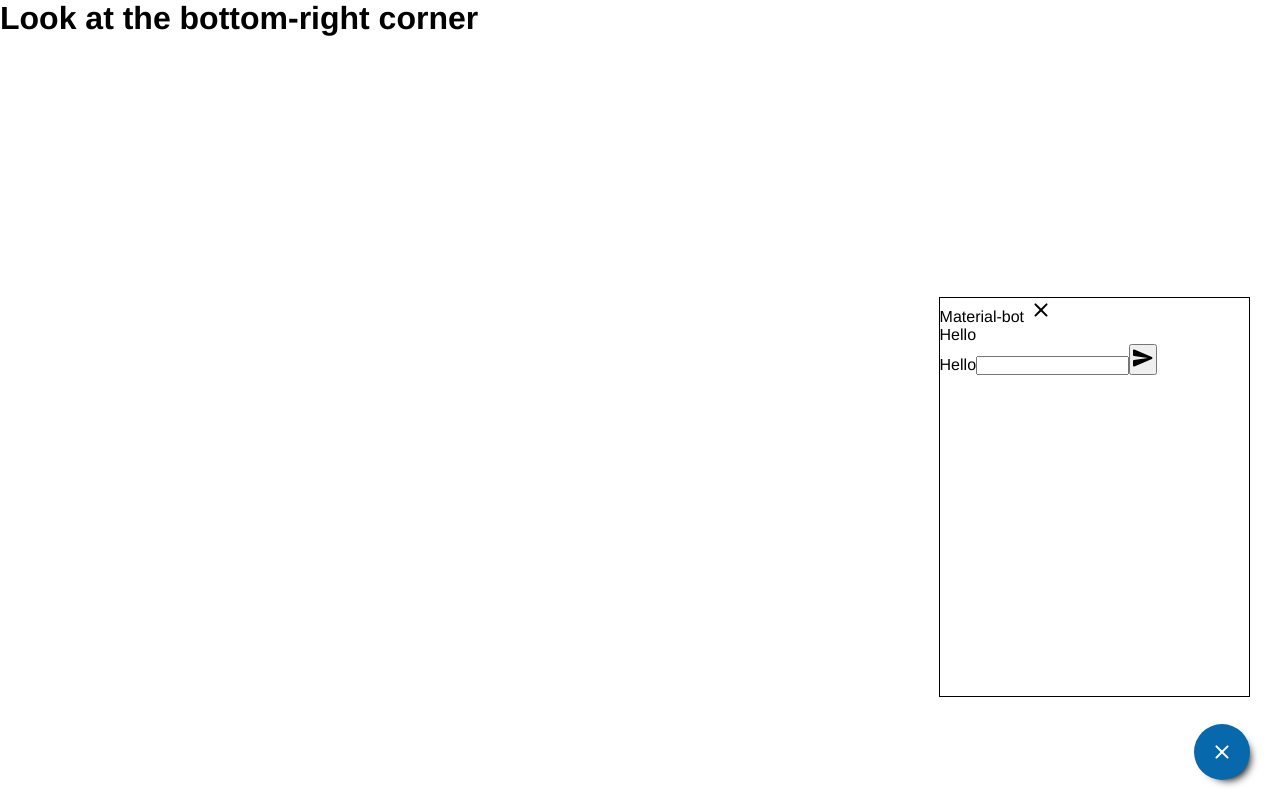
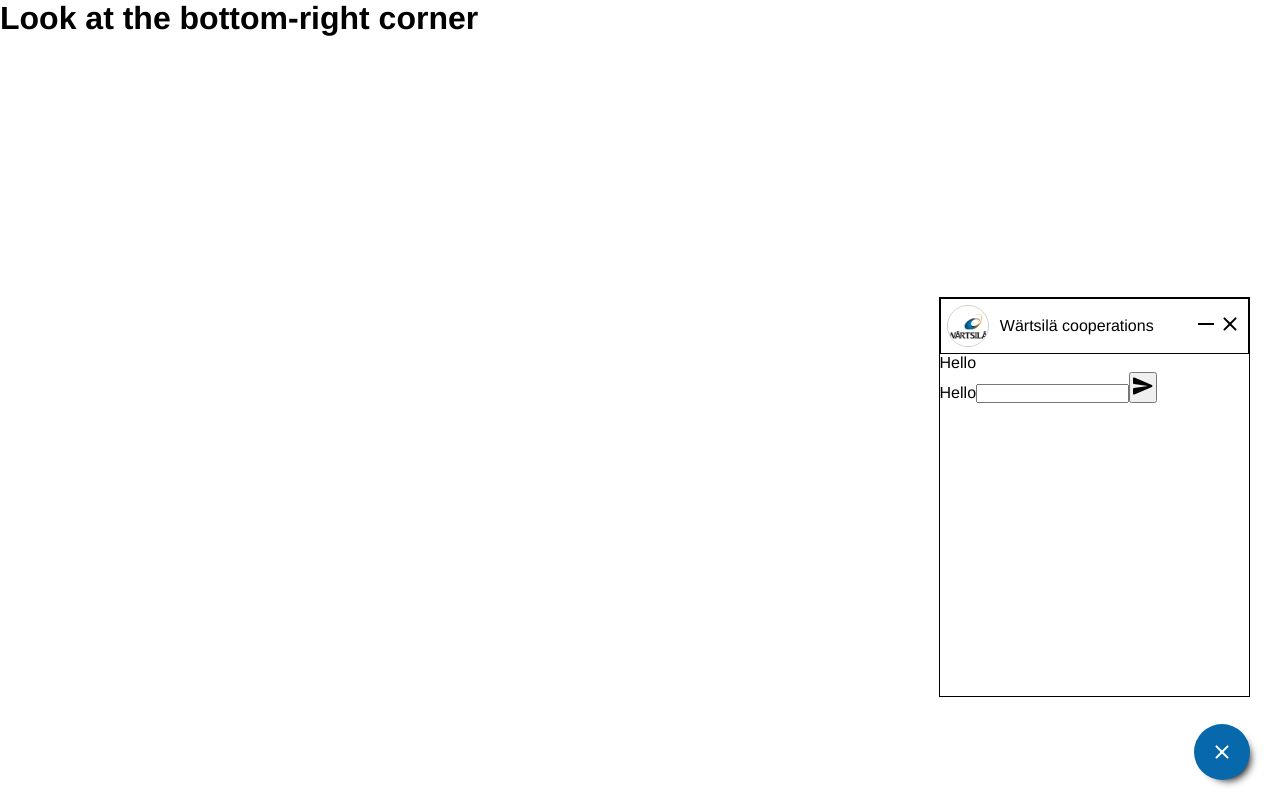
Before and after one commit to hoangduong-coder/material-chatbot-frontend, a React (Create React App) app: page / in a window 1280 px wide. Both pictures are taken after a click on the button 1222 px from the left and 752 px from the top of the page. Built offline with nearby package versions, Linux system fonts and the light colour scheme; no server answers.

Commit message:
Design header basic structure

```diff
--- a/src/components/Chatbot/Chatbot-header.tsx
+++ b/src/components/Chatbot/Chatbot-header.tsx
@@ -1,13 +1,22 @@
+import { Avatar } from "@mui/material";
 import CloseRoundedIcon from "@mui/icons-material/CloseRounded";
+import HorizontalRuleIcon from "@mui/icons-material/HorizontalRule";
 import React from "react";
+import logo from "../../assets/small-logo.gif";
 
 const ChatbotHeader = () => {
   return (
-    <div>
-      Material-bot{" "}
-      <span>
+    <div className="chatbot-header">
+      <div className="header-left">
+        <div className="logo">
+          <Avatar src={logo} alt="logo" sx={{ width: 40, height: 40 }} />
+        </div>
+        <p>Wärtsilä cooperations </p>
+      </div>
+      <div className="header-right">
+        <HorizontalRuleIcon />
         <CloseRoundedIcon />
-      </span>
+      </div>
     </div>
   );
 };
```
